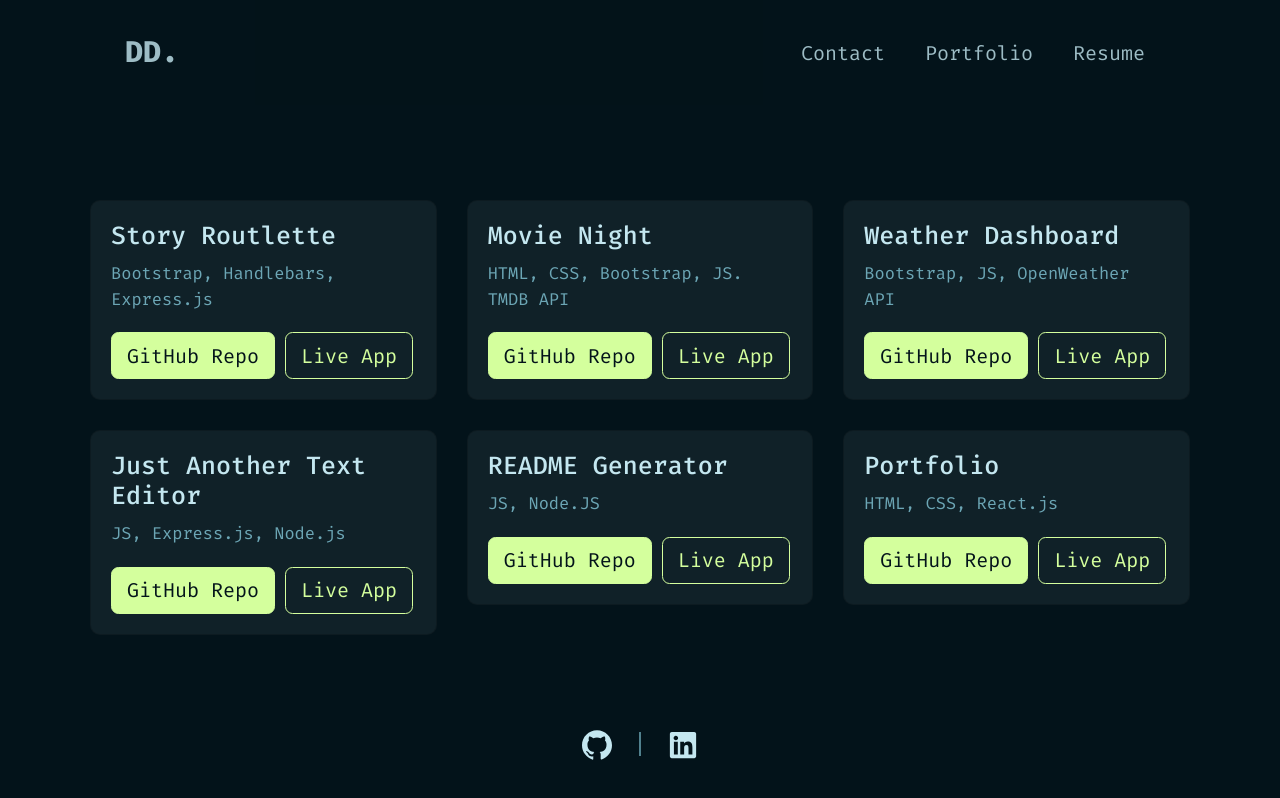
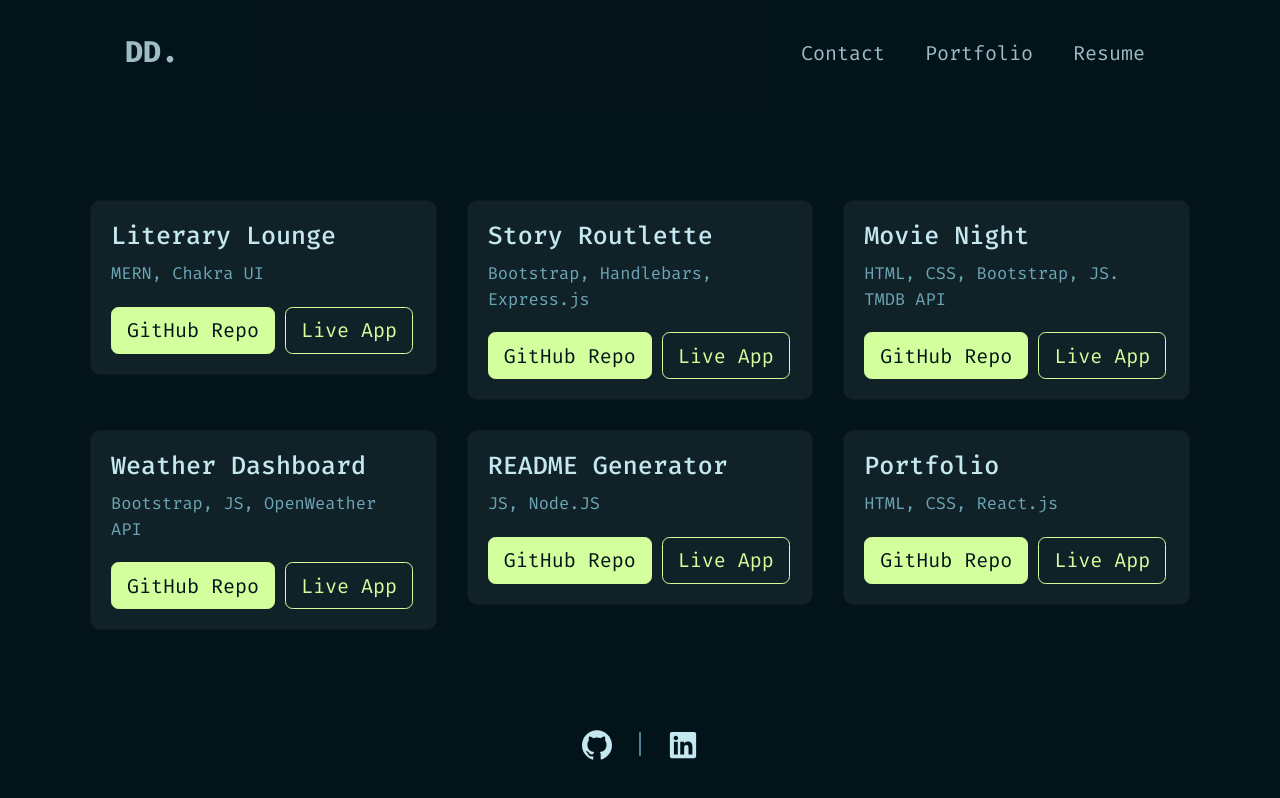
Before and after one commit to domdecap/react-portfolio, a React (Vite) app: page /portfolio in a window 1280 px wide. Shown: the top 798 px of the page. Built offline with nearby package versions, Linux system fonts and the light colour scheme.

Commit message:
Add final project and update resume

```diff
--- a/src/components/Project/Project.jsx
+++ b/src/components/Project/Project.jsx
@@ -4,11 +4,18 @@ import './Project.css';
 
 const projects = [
   {
+    title: 'Literary Lounge',
+    description: 'MERN, Chakra UI',
+    image: 'path/to/image4.jpg',
+    githubLink: 'https://github.com/deepblueseas/Literary-Lounge',
+    liveLink: 'https://literary-lounge-1.onrender.com/'
+  },
+  {
     title: 'Story Routlette',
     description: 'Bootstrap, Handlebars, Express.js',
-    image: '../../../src/assets/images/my_headshot.jpeg',
+    image: 'path/to/image1.jpg',
     githubLink: 'https://github.com/deepblueseas/Story-Roulette',
-    liveLink: 'https://project1-live.com'
+    liveLink: 'https://story-roulette.onrender.com'
   },
   {
     title: 'Movie Night',
@@ -25,13 +32,6 @@ const projects = [
     liveLink: 'https://domdecap.github.io/weather-dashboard/'
   },
   {
-    title: 'Just Another Text Editor',
-    description: 'JS, Express.js, Node.js',
-    image: 'path/to/image4.jpg',
-    githubLink: 'https://github.com/domdecap/just-another-text-editor',
-    liveLink: 'https://just-another-text-editor-54n0.onrender.com'
-  },
-  {
     title: 'README Generator',
     description: 'JS, Node.JS',
     image: 'path/to/image5.jpg',
@@ -43,7 +43,7 @@ const projects = [
     description: 'HTML, CSS, React.js',
     image: 'path/to/image6.jpg',
     githubLink: 'https://github.com/domdecap/react-portfolio',
-    liveLink: 'https://project6-live.com'
+    liveLink: 'https://domdecap.netlify.app/'
   }
 ];
 
--- a/src/pages/ResumePage.jsx
+++ b/src/pages/ResumePage.jsx
@@ -35,7 +35,7 @@ const Resume = () => {
 
           </div>
           <div className="hero-buttons">
-            <a className="github-button" href="./assets/Dominic DeCapite Resume - 05.03.24.pdf">
+            <a className="github-button" href="./assets/Dominic DeCapite Resume - 8.20.24.pdf">
               Download My Resume
             </a>
 
```
Also changed, not shown: 2 other files (tests, documents, lock files or other folders).
